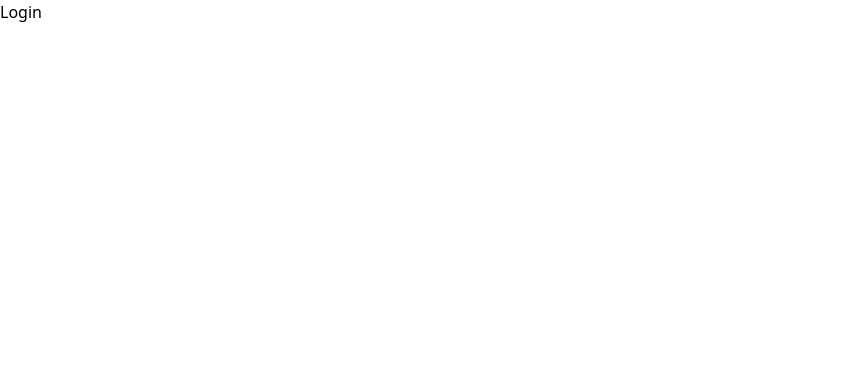
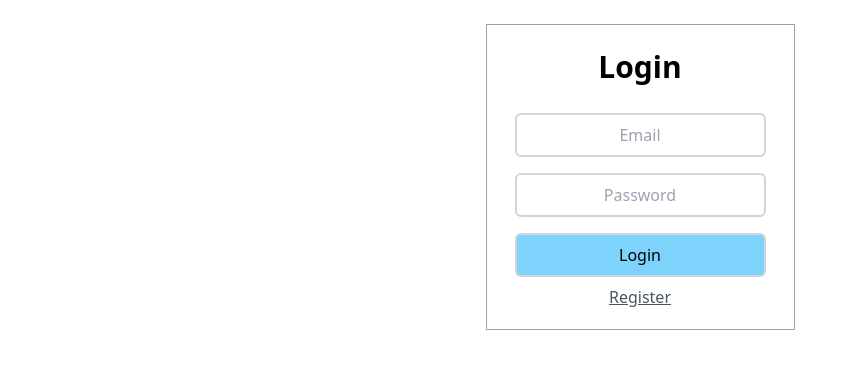
Before and after one commit to CodeConnects/music-player, a React (Create React App) app in the folder client/: page /login in a window 1280 px wide. Shown: the top 368 px of the page, without its empty margins (0-857 px from the left). Built offline with nearby package versions, Linux system fonts and the light colour scheme.

Commit message:
add login form

```diff
--- a/client/src/pages/Login.js
+++ b/client/src/pages/Login.js
@@ -1,8 +1,53 @@
-import React from "react";
+import React, { useState } from "react";
+import axios from "axios";
+import { Link } from "react-router-dom";
 
 function Login() {
+  const [user, setUser] = useState({
+    email: "",
+    password: "",
+  });
+  const login = async () => {
+    try {
+      const response = await axios.post("/api/users/login", user);
+      if (response.data.success) {
+        alert("User has been logged in successfully");
+      } else {
+        alert(response.data.message);
+      }
+    } catch (error) {
+      console.error(error);
+    }
+  }
   return (
-    <div>Login</div>
+    <div className="flex min-h-screen items-start justify-center text-center ">
+      <div className="flex flex-col p-5 mt-6 border border-gray-400">
+
+        <h1 className="text-3xl font-bold mb-5 mt-1">Login</h1>
+
+        <input
+          type="text"
+          className="text-center border-2 border-gray-300 rounded-md p-2 m-2"
+          placeholder="Email"
+          value={user.email}
+          onChange={(e) => setUser({ ...user, email: e.target.value })}
+        />
+        <input
+          type="password"
+          className="text-center border-2 border-gray-300 rounded-md p-2 m-2"
+          placeholder="Password"
+          value={user.password}
+          onChange={(e) => setUser({ ...user, password: e.target.value })}
+        />
+
+        <button
+          className="border-2 border-gray-300 rounded-md p-2 m-2 bg-sky-300 hover:bg-sky-500"
+          onClick={login}>Login</button>
+
+        <Link to="/register" className="text-gray-600 underline">Register</Link>
+      </div>
+
+    </div>
   );
 }
 
```
